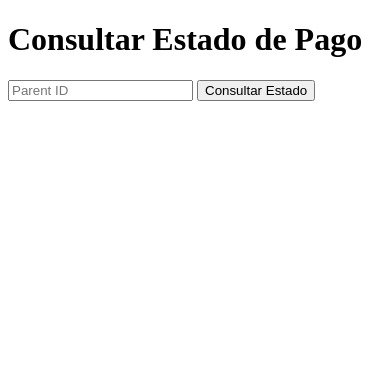
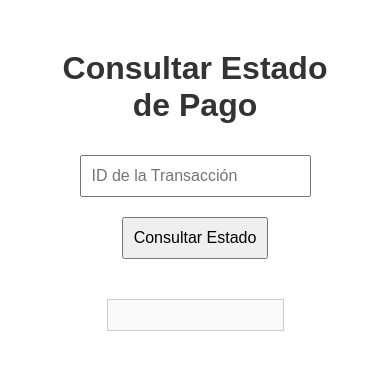
Before and after one commit to EdgarJoel123/EVALUACION_TECNICA_PLUX, a plain HTML site: page proyecto_frontend_angularjs/estadoPago.html in a window 390 px wide. Drawn offline with Linux system fonts and the light colour scheme.

Commit message:
consumo de la api de consulta
{
    "success": true,
    "message": "Consulta exitosa",
    "estadoTransaccion": {
        "code": 0,
        "description": "Success",
        "detail": {
            "respuest": {
                "id_establecimiento": 555,
                "monto": "1505.00",
                "fecha_transaccion": "2025-03-23T14:46:15.000Z",
                "descripcion": "Compra de iPhone 15 Pro Max",
                "id_transaccion": "dc336635-491a-4643-a33c-215ed6b660a7",
                "valor_catalogo_estado": "PAG",
                "respuesta": null,
                "voucher": "601775-250323-044729",
                "adquiriente": "DINERS",
                "valor_base0": "5.00",
                "valor_base12": "1304.35",
                "valor_iva": "195.65",
                "numero_lote": "250323",
                "propina": null,
                "banco": "GUAYAQUIL",
                "emisor_tarjeta": "BANCO DE GUAYAQUIL, S.A.",
                "numero_cuotas": 0,
                "proveedor_servicio_pago": "datafast",
                "tipo_credito": "00",
                "meses_gracia": 0,
                "interes": 0,
                "valor_interes": "0.00",
                "extras": null,
                "marca": "VISA",
                "catalogos": {
                    "nombre_catalogo": "Aprobada"
                },
                "cliente": {
                    "nombres": "JOHN DOE",
                    "numero_identificacion": "1850201169"
                },
                "detalle": {
                    "numero_tarjeta": "4540 63XX XXXX 8783"
                },
                "items": [],
                "mid": "7400000001",
                "tid": "FP230223",
                "adquirente": "DINERS",
                "informacionTarjeta": {
                    "mesExpiracion": "04",
                    "anioExpiracion": "2025"
                },
                "tipoPago": "tarjeta"
            }
        },
        "status": "success"
    }
}

```diff
--- a/proyecto_frontend_angularjs/controllers/estadoPagoController.js
+++ b/proyecto_frontend_angularjs/controllers/estadoPagoController.js
@@ -1,32 +1,57 @@
-// controllers/estadoPagoController.js
+var estadoPagoController = (function () {
 
-const estadoPagoController = {
-  init: function () {
-    document.getElementById('btnConsultarEstado').addEventListener('click', this.consultarEstadoPago);
-  },
+  async function consultar(idTransaccion) {
+    const resultadoDiv = document.getElementById('consultaResultado');
 
-  consultarEstadoPago: async function () {
     const token = localStorage.getItem('token');
-    const parentId = document.getElementById('parentId').value;
-
-    if (!token || !parentId) {
-      alert('❌ Faltan datos para consultar');
+    if (!token) {
+      alert('⚠️ No hay sesión activa. Inicia sesión primero.');
       return;
     }
 
     try {
-      const response = await apiServices.consultarEstado(parentId, token);
+      const response = await fetch(`http://localhost:3000/api/pagos/consultarEstado/${idTransaccion}`, {
+        method: 'GET',
+        headers: {
+          'Authorization': token
+        }
+      });
 
-      if (response.success) {
-        alert(`✅ Estado: ${response.estadoTransaccion.status}`);
-      } else {
-        alert('❌ No se encontró la transacción');
+      const result = await response.json();
+
+      if (!result.success) {
+        resultadoDiv.innerHTML = `<p style="color:red;">❌ Error: ${result.message}</p>`;
+        console.error(result);
+        return;
       }
+
+      const data = result.estadoTransaccion.detail.respuest;
+
+      resultadoDiv.innerHTML = `
+        <h3>Estado de la Transacción</h3>
+        <p><strong>ID Transacción:</strong> ${data.id_transaccion}</p>
+        <p><strong>Descripción:</strong> ${data.descripcion}</p>
+        <p><strong>Estado:</strong> ${data.catalogos.nombre_catalogo} (${data.valor_catalogo_estado})</p>
+        <p><strong>Monto:</strong> ${data.monto}</p>
+        <p><strong>Cliente:</strong> ${data.cliente.nombres} (${data.cliente.numero_identificacion})</p>
+        <p><strong>Banco:</strong> ${data.banco}</p>
+        <p><strong>Emisor Tarjeta:</strong> ${data.emisor_tarjeta}</p>
+        <p><strong>Número Tarjeta:</strong> ${data.detalle.numero_tarjeta}</p>
+        <p><strong>Voucher:</strong> ${data.voucher}</p>
+        <p><strong>Adquiriente:</strong> ${data.adquiriente}</p>
+        <p><strong>Fecha Transacción:</strong> ${new Date(data.fecha_transaccion).toLocaleString()}</p>
+      `;
+
+      console.log('✅ Resultado completo:', data);
+
     } catch (error) {
-      console.error(error);
-      alert('❌ Error en la consulta');
+      console.error('❌ Error al consultar el estado de pago:', error);
+      resultadoDiv.innerHTML = `<p style="color:red;">❌ Error de comunicación con el servidor.</p>`;
     }
   }
-};
 
-estadoPagoController.init();
+  return {
+    consultar
+  };
+
+})();
--- a/proyecto_frontend_angularjs/estadoPago.html
+++ b/proyecto_frontend_angularjs/estadoPago.html
@@ -1,15 +1,54 @@
 <!DOCTYPE html>
 <html lang="es">
 <head>
-    <meta charset="UTF-8">
-    <title>Consulta Estado</title>
+  <meta charset="UTF-8">
+  <meta name="viewport" content="width=device-width, initial-scale=1.0">
+  <title>Estado de Pago</title>
+
+  <style>
+    body {
+      font-family: Arial, sans-serif;
+      text-align: center;
+      margin: 50px;
+    }
+
+    h1 {
+      color: #333;
+    }
+
+    input, button {
+      margin: 10px;
+      padding: 10px;
+      font-size: 16px;
+    }
+
+    #resultadoConsulta {
+      margin-top: 30px;
+      text-align: left;
+      display: inline-block;
+      border: 1px solid #ccc;
+      padding: 15px;
+      width: 50%;
+      background: #f9f9f9;
+    }
+  </style>
+
+  <!-- Controller -->
+  <script src="controllers/estadoPagoController.js"></script>
 </head>
+
 <body>
-    <h1>Consultar Estado de Pago</h1>
-    <input type="text" id="parentId" placeholder="Parent ID">
-    <button onclick="estadoPagoController.consultarEstado()">Consultar Estado</button>
 
-    <script src="services/apiServices.js"></script>
-    <script src="controllers/estadoPagoController.js"></script>
+  <h1>Consultar Estado de Pago</h1>
+
+  <!-- Campo para ingresar el ID de la transacción -->
+  <input type="text" id="inputIdTransaccion" placeholder="ID de la Transacción">
+
+  <!-- Botón para consultar -->
+  <button onclick="estadoPagoController.consultar()">Consultar Estado</button>
+
+  <!-- Resultado de la consulta -->
+  <div id="resultadoConsulta"></div>
+
 </body>
 </html>
```
Also changed, not shown: proyecto_frontend_angularjs/compra.html (+58 -69 lines).
